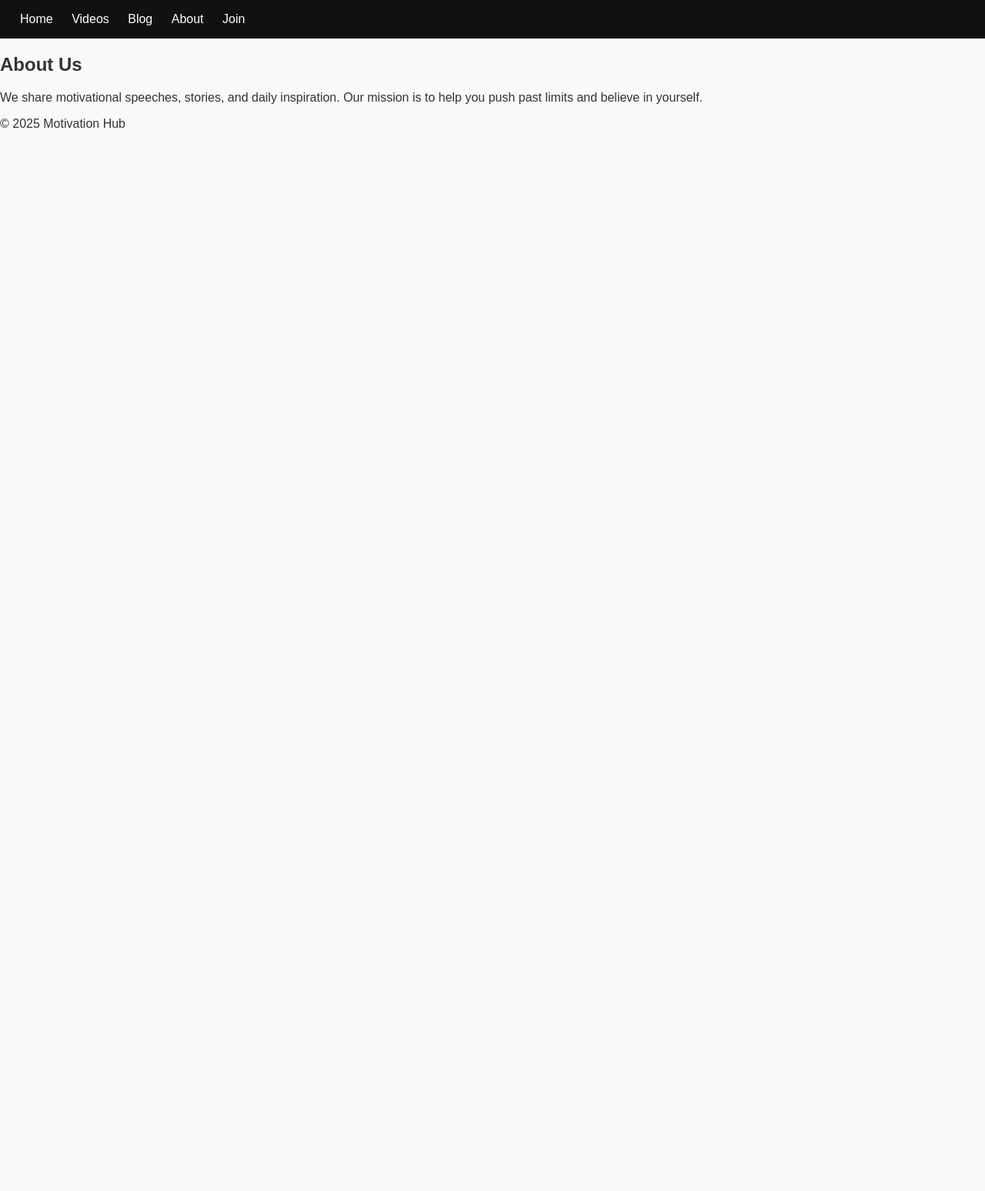
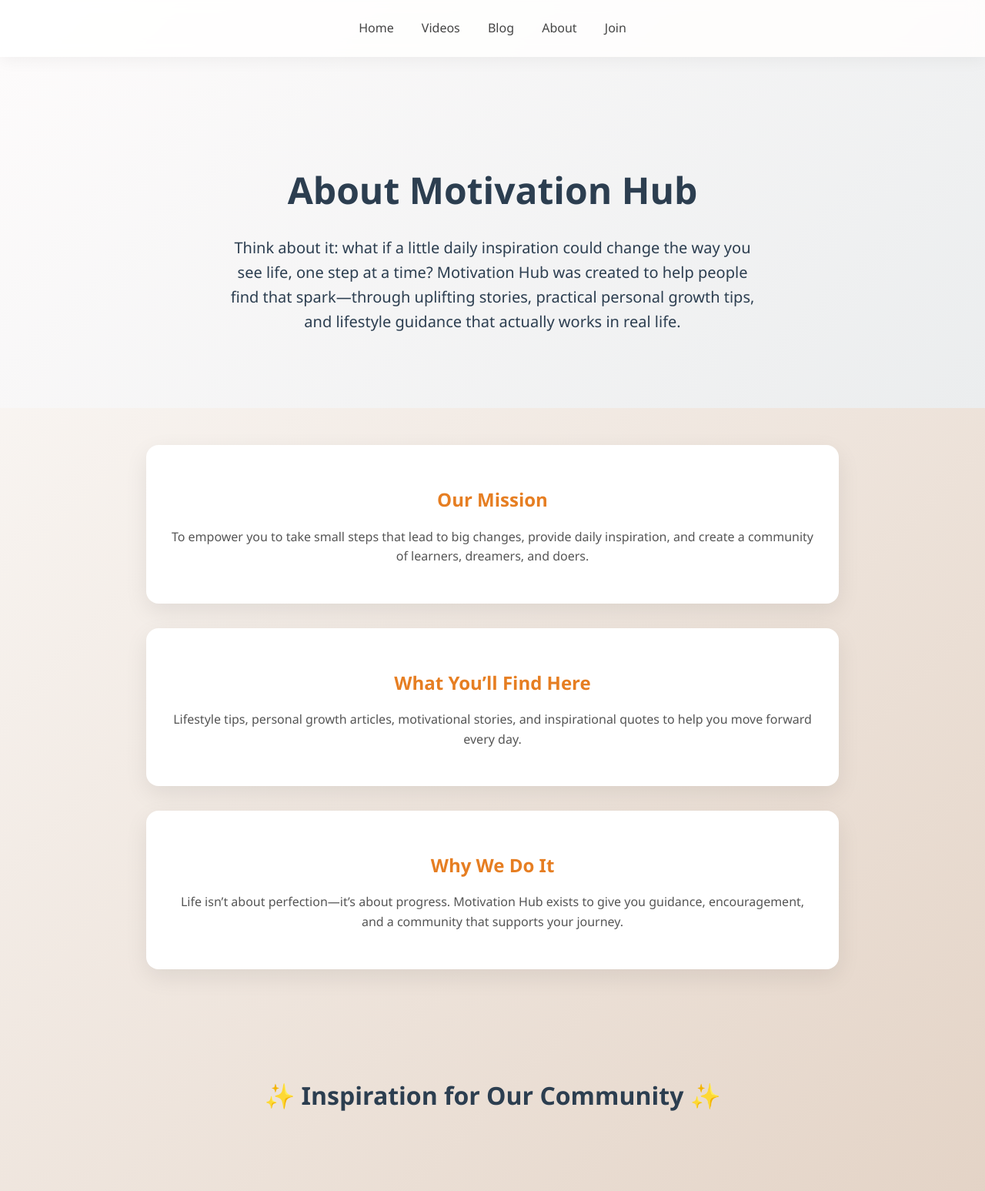
Before and after one commit to talk2klyro/Online-Islamiyya, a plain HTML site: page about.html in a window 1280 px wide. Shown: the top 1547 px of the page at 77% size. Before the commit the page ends 800 px from the top, so only its background shows below. Drawn offline with Linux system fonts and the light colour scheme; no server answers.

Commit message:
Update about.html

```diff
--- a/about.html
+++ b/about.html
@@ -5,8 +5,137 @@
   <meta name="viewport" content="width=device-width, initial-scale=1.0">
   <title>About Us</title>
   <link rel="stylesheet" href="css/style.css">
+  <style>
+    body {
+      font-family: 'Segoe UI', sans-serif;
+      margin: 0;
+      background: linear-gradient(135deg, #fdfcfb, #e2d1c3);
+      color: #333;
+      line-height: 1.6;
+    }
+
+    /* Header */
+    header {
+      padding: 1.5rem 3rem;
+      background: #ffffffdd;
+      backdrop-filter: blur(10px);
+      display: flex;
+      justify-content: center;
+      box-shadow: 0 4px 20px rgba(0,0,0,0.05);
+    }
+    header nav a {
+      margin: 0 1rem;
+      text-decoration: none;
+      font-weight: 500;
+      color: #444;
+      transition: color 0.3s;
+    }
+    header nav a:hover { color: #e67e22; }
+
+    /* Hero Section */
+    .hero-about {
+      text-align: center;
+      padding: 6rem 2rem 4rem 2rem;
+      background: linear-gradient(135deg, #fdfbfb, #ebedee);
+      color: #2c3e50;
+    }
+    .hero-about h1 {
+      font-size: 3rem;
+      margin-bottom: 1rem;
+      font-weight: 700;
+    }
+    .hero-about p {
+      font-size: 1.25rem;
+      margin-bottom: 2rem;
+      max-width: 700px;
+      margin-left: auto;
+      margin-right: auto;
+    }
+
+    /* Mission & Vision Section */
+    .mission-vision {
+      display: flex;
+      flex-direction: column;
+      gap: 2rem;
+      max-width: 900px;
+      margin: 3rem auto;
+      padding: 0 2rem;
+    }
+    .card {
+      background: #fff;
+      border-radius: 1rem;
+      padding: 2rem;
+      box-shadow: 0 10px 30px rgba(0,0,0,0.08);
+      text-align: center;
+      transition: transform 0.3s, box-shadow 0.3s;
+    }
+    .card:hover {
+      transform: translateY(-5px);
+      box-shadow: 0 15px 35px rgba(0,0,0,0.15);
+    }
+    .card h2 {
+      color: #e67e22;
+      margin-bottom: 1rem;
+    }
+    .card p {
+      color: #555;
+    }
+
+    /* Inspirational Quotes Section */
+    .quotes {
+      padding: 4rem 2rem;
+      text-align: center;
+    }
+    .quotes h2 {
+      font-size: 2rem;
+      margin-bottom: 2rem;
+      color: #2c3e50;
+    }
+    .quote-grid {
+      display: grid;
+      grid-template-columns: repeat(auto-fit, minmax(250px, 1fr));
+      gap: 2rem;
+      max-width: 1100px;
+      margin: 0 auto;
+    }
+    .quote-box {
+      background: linear-gradient(135deg, #fdfbfb, #f0f0f0);
+      border-left: 6px solid #e67e22;
+      border-radius: 1rem;
+      box-shadow: 0 6px 25px rgba(0,0,0,0.08);
+      padding: 2rem;
+      font-style: italic;
+      position: relative;
+      transition: transform 0.3s ease, box-shadow 0.3s ease;
+    }
+    .quote-box::before {
+      content: "“";
+      font-size: 3rem;
+      color: #e67e22;
+      position: absolute;
+      top: 10px;
+      left: 15px;
+      opacity: 0.2;
+    }
+    .quote-box:hover {
+      transform: translateY(-5px);
+      box-shadow: 0 10px 30px rgba(0,0,0,0.15);
+    }
+
+    /* Footer */
+    footer {
+      text-align: center;
+      padding: 2rem;
+      background: #ffffffee;
+      font-size: 0.9rem;
+      color: #555;
+      margin-top: 4rem;
+    }
+  </style>
 </head>
 <body>
+
+  <!-- Header -->
   <header>
     <nav>
       <a href="index.html">Home</a>
@@ -17,13 +146,60 @@
     </nav>
   </header>
 
-  <section class="content">
-    <h1>About Us</h1>
-    <p>We share motivational speeches, stories, and daily inspiration. Our mission is to help you push past limits and believe in yourself.</p>
+  <!-- Hero Section -->
+  <section class="hero-about">
+    <h1>About Motivation Hub</h1>
+    <p>Think about it: what if a little daily inspiration could change the way you see life, one step at a time? Motivation Hub was created to help people find that spark—through uplifting stories, practical personal growth tips, and lifestyle guidance that actually works in real life.</p>
   </section>
 
+  <!-- Mission & Vision Section -->
+  <section class="mission-vision">
+    <div class="card">
+      <h2>Our Mission</h2>
+      <p>To empower you to take small steps that lead to big changes, provide daily inspiration, and create a community of learners, dreamers, and doers.</p>
+    </div>
+    <div class="card">
+      <h2>What You’ll Find Here</h2>
+      <p>Lifestyle tips, personal growth articles, motivational stories, and inspirational quotes to help you move forward every day.</p>
+    </div>
+    <div class="card">
+      <h2>Why We Do It</h2>
+      <p>Life isn’t about perfection—it’s about progress. Motivation Hub exists to give you guidance, encouragement, and a community that supports your journey.</p>
+    </div>
+  </section>
+
+  <!-- Inspirational Quotes Section -->
+  <section class="quotes">
+    <h2>✨ Inspiration for Our Community ✨</h2>
+    <div class="quote-grid" id="quote-grid">
+      <!-- Quotes will load dynamically from quotes.json -->
+    </div>
+  </section>
+
+  <!-- Footer -->
   <footer>
-    <p>&copy; 2025 Motivation Hub</p>
+    <p>&copy; 2025 Motivation Hub | All Rights Reserved</p>
   </footer>
+
+  <!-- Scripts -->
+  <script src="js/app.js"></script>
+  <script>
+    // Dynamic Quotes Loader
+    fetch('quotes.json')
+      .then(response => response.json())
+      .then(data => {
+        const quoteGrid = document.getElementById('quote-grid');
+        quoteGrid.innerHTML = "";
+        data.sort(() => Math.random() - 0.5); // Shuffle quotes
+        data.forEach(quote => {
+          const box = document.createElement('div');
+          box.classList.add('quote-box');
+          box.textContent = quote.text;
+          quoteGrid.appendChild(box);
+        });
+      })
+      .catch(err => console.error("Error loading quotes:", err));
+  </script>
+
 </body>
-</html>
+    </html>
```
